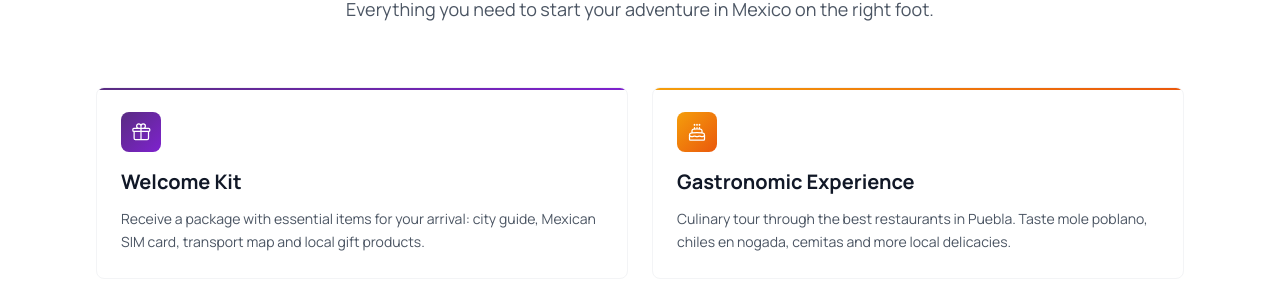
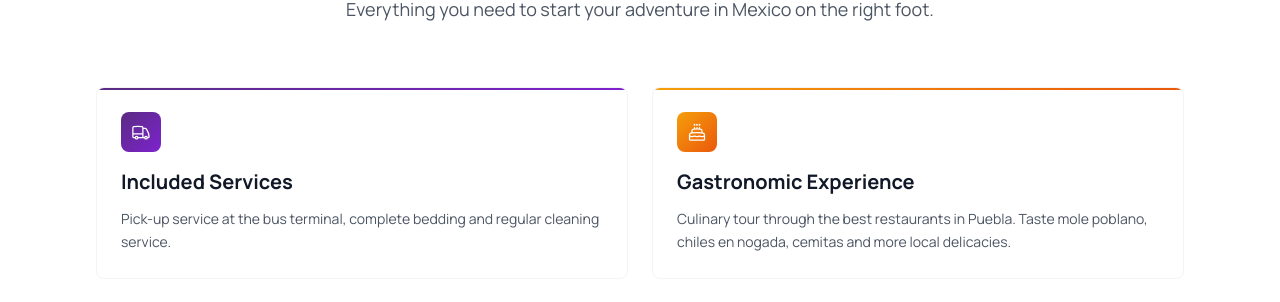
Before and after one commit to JulienFifty/puebla-housing, a Next.js app: page /en/welcome-pack in a window 1280 px wide. Shown: the part 958-1260 px from the top of the page. Built offline with nearby package versions, Linux system fonts and the light colour scheme; no server answers.

Commit message:
Update welcome pack with real services: pick-up, bedding, cleaning

```diff
--- a/app/[locale]/welcome-pack/page.tsx
+++ b/app/[locale]/welcome-pack/page.tsx
@@ -14,13 +14,13 @@ export default function WelcomePackPage() {
     {
       icon: (
         <svg className="w-5 h-5" fill="none" stroke="currentColor" viewBox="0 0 24 24">
-          <path strokeLinecap="round" strokeLinejoin="round" strokeWidth={1.5} d="M21 11.25v8.25a1.5 1.5 0 01-1.5 1.5H5.25a1.5 1.5 0 01-1.5-1.5v-8.25M12 4.875A2.625 2.625 0 109.375 7.5H12m0-2.625V7.5m0-2.625A2.625 2.625 0 1114.625 7.5H12m0 0V21m-8.625-9.75h18c.621 0 1.125-.504 1.125-1.125v-1.5c0-.621-.504-1.125-1.125-1.125h-18c-.621 0-1.125.504-1.125 1.125v1.5c0 .621.504 1.125 1.125 1.125z" />
+          <path strokeLinecap="round" strokeLinejoin="round" strokeWidth={1.5} d="M8.25 18.75a1.5 1.5 0 01-3 0m3 0a1.5 1.5 0 00-3 0m3 0h6m-9 0H3.375a1.125 1.125 0 01-1.125-1.125V14.25m17.25 4.5a1.5 1.5 0 01-3 0m3 0a1.5 1.5 0 00-3 0m3 0h1.125c.621 0 1.129-.504 1.09-1.124a17.902 17.902 0 00-3.213-9.193 2.056 2.056 0 00-1.58-.86H14.25M16.5 18.75h-2.25m0-11.177v-.958c0-.568-.422-1.048-.987-1.106a48.554 48.554 0 00-10.026 0 1.106 1.106 0 00-.987 1.106v7.635m12-6.677v6.677m0 4.5v-4.5m0 0h-12" />
         </svg>
       ),
-      title: locale === 'es' ? 'Kit de Bienvenida' : 'Welcome Kit',
+      title: locale === 'es' ? 'Servicios Incluidos' : 'Included Services',
       description: locale === 'es'
-        ? 'Recibe un paquete con artículos esenciales para tu llegada: guía de la ciudad, SIM card mexicana, mapa de transporte y productos locales de regalo.'
-        : 'Receive a package with essential items for your arrival: city guide, Mexican SIM card, transport map and local gift products.',
+        ? 'Servicio de recogida (pick-up) en el terminal de autobuses, ropa de cama completa y servicio de limpieza regular.'
+        : 'Pick-up service at the bus terminal, complete bedding and regular cleaning service.',
       color: 'from-primary to-purple-700',
     },
     {
```
